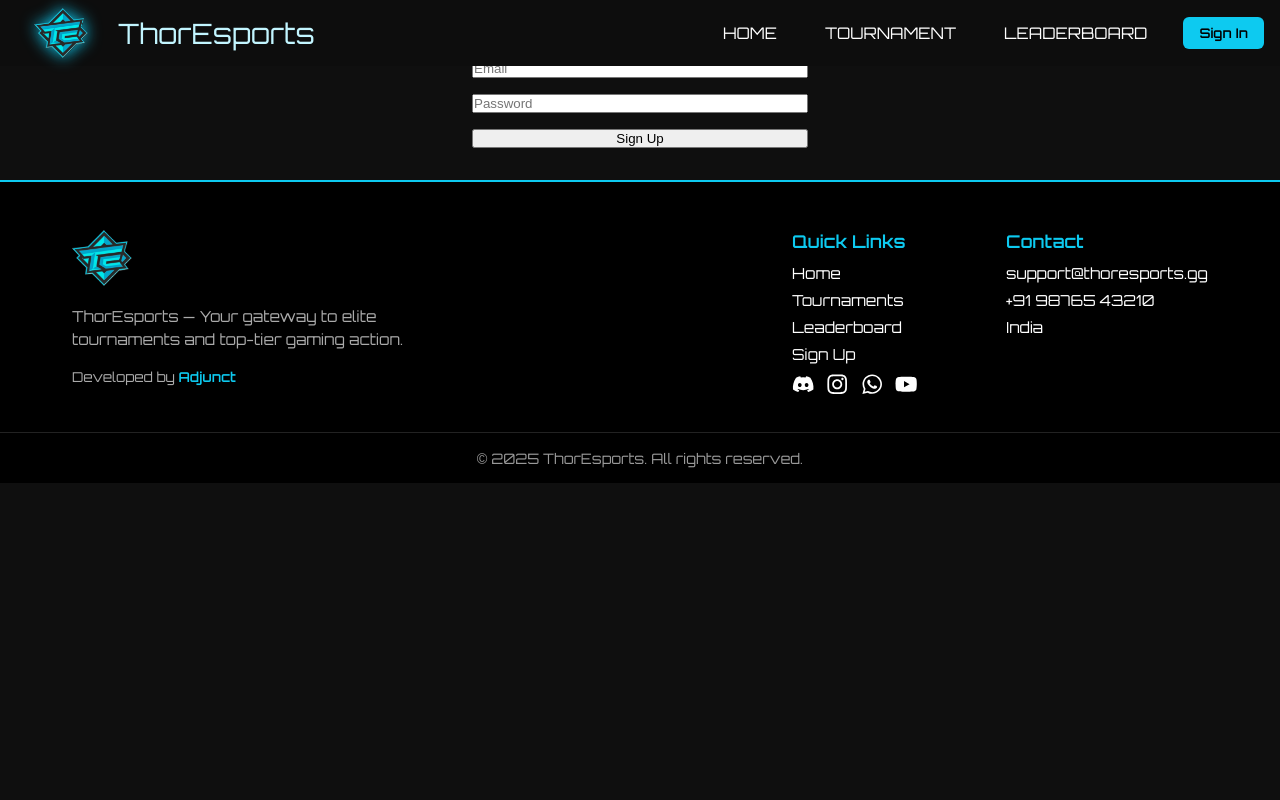
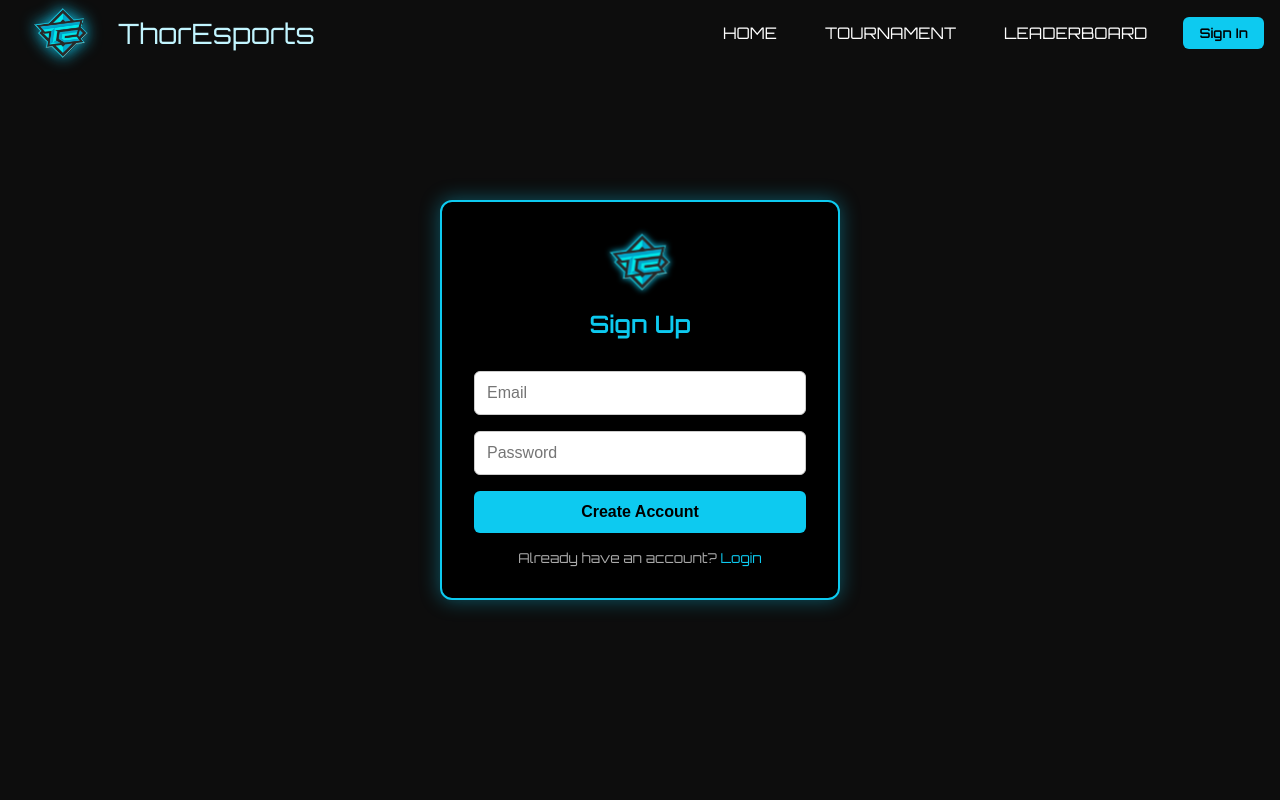
Before and after one commit to dhaneshvaibhav/thoresport2, a React (Vite) app in the folder thoresport2/: page /signup in a window 1280 px wide. Shown: the top 800 px of the page. Built offline with nearby package versions, Linux system fonts and the light colour scheme.

Commit message:
feat: Enhance user interface with improved styling and navigation links

```diff
--- a/thoresport2/src/components/Footer.jsx
+++ b/thoresport2/src/components/Footer.jsx
@@ -29,14 +29,6 @@ function Footer() {
         {/* Right Section */}
         <div style={linkSection}>
           <div style={column}>
-            <h4 style={columnTitle}>Quick Links</h4>
-            <a href="/" style={linkStyle}>Home</a>
-            <a href="/tournament" style={linkStyle}>Tournaments</a>
-            <a href="/leaderboard" style={linkStyle}>Leaderboard</a>
-            <a href="/signup" style={linkStyle}>Sign Up</a>
-
-
-
             {/* Social Icons */}
             <div style={iconRow}>
               <a href="https://discord.com" target="_blank" rel="noopener noreferrer" style={iconLinkStyle}>
@@ -112,7 +104,7 @@ const devCreditStyle = {
 };
 
 const adjunctLinkStyle = {
-  color: '#0DCAF0',
+  color: 'yellow',
   textDecoration: 'none',
   fontWeight: '600',
 };
--- a/thoresport2/src/components/navbar.jsx
+++ b/thoresport2/src/components/navbar.jsx
@@ -47,11 +47,11 @@ const Navbar = () => {
             <i className="bi bi-house-fill nav-icon"></i>
             <span className="nav-label">HOME</span>
           </a>
-          <a href="#tournament" style={linkStyle}>
+          <a href="/tournament" style={linkStyle}>
             <i className="bi bi-trophy-fill nav-icon"></i>
             <span className="nav-label">TOURNAMENT</span>
           </a>
-          <a href="#leaderboard" style={linkStyle}>
+          <a href="/leaderboard" style={linkStyle}>
             <i className="bi bi-bar-chart-line-fill nav-icon"></i>
             <span className="nav-label">LEADERBOARD</span>
           </a>
--- a/thoresport2/src/user/userprofile.jsx
+++ b/thoresport2/src/user/userprofile.jsx
@@ -15,8 +15,8 @@ function UserProfile() {
   };
 
   return (
-    <div style={{ padding: '2rem' }}>
-      <h1>User Profile</h1>
+    <div style={{ padding: '5rem' }}>
+      <h1 style={{color: "white"}}>User Profile</h1>
       <button onClick={handleSignOut} style={{ marginTop: '1rem' }}>
         Sign Out
       </button>
--- a/thoresport2/src/user/usersigning.jsx
+++ b/thoresport2/src/user/usersigning.jsx
@@ -84,6 +84,12 @@ function UserSigning() {
           Sign Up
         </span>
       </p>
+      <p style={footerTextStyle}>
+        Are you A Admin?
+        <span style={linkStyle} onClick={() => navigate('/admin/auth')}>
+        Administrator
+        </span>
+      </p>
 
       {/* Orbitron Font & Keyframes */}
       <link
--- a/thoresport2/src/user/usersignup.jsx
+++ b/thoresport2/src/user/usersignup.jsx
@@ -1,5 +1,6 @@
 import { useState } from 'react';
-import { supabase } from '../supabase'; // ✅ This is the correct import
+import { supabase } from '../supabase';
+import logo from '../assets/logo.png'; // replace with your logo path
 
 function UserSignup() {
   const [email, setEmail] = useState('');
@@ -21,32 +22,136 @@ function UserSignup() {
   };
 
   return (
-    <div style={{ padding: '2rem', maxWidth: '400px', margin: 'auto' }}>
-      <h2>Create an Account</h2>
+    <div style={wrapperStyle}>
+      <div style={formStyle}>
+        <img src={logo} alt="Logo" style={logoStyle} />
+        <h2 style={titleStyle}>Sign Up</h2>
 
         <input
           type="email"
           placeholder="Email"
           value={email}
-        onChange={(e) => setEmail(e.target.value)}
-        style={{ display: 'block', marginBottom: '1rem', width: '100%' }}
+          onChange={e => setEmail(e.target.value)}
+          style={inputStyle}
         />
 
         <input
           type="password"
           placeholder="Password"
           value={password}
-        onChange={(e) => setPassword(e.target.value)}
-        style={{ display: 'block', marginBottom: '1rem', width: '100%' }}
+          onChange={e => setPassword(e.target.value)}
+          style={inputStyle}
         />
 
-      <button onClick={handleSignup} style={{ width: '100%' }}>
-        Sign Up
+        <button onClick={handleSignup} style={buttonStyle}>
+          Create Account
         </button>
 
-      {msg && <p style={{ marginTop: '1rem', color: msg.startsWith('✅') ? 'green' : 'red' }}>{msg}</p>}
+        {msg && (
+          <p style={{ ...messageStyle, color: msg.startsWith('✅') ? '#0DCAF0' : 'red' }}>
+            {msg}
+          </p>
+        )}
+
+        <p style={bottomText}>
+          Already have an account?{' '}
+          <a href="/login" style={linkStyle}>Login</a>
+        </p>
+      </div>
+
+      {/* 👇 Keyframe animation injected inside the component */}
+      <style>
+        {`
+          @keyframes glowPulse {
+            0% {
+              filter: drop-shadow(0 0 0px #0DCAF0);
+              transform: scale(1);
+            }
+            50% {
+              filter: drop-shadow(0 0 10px #0DCAF0);
+              transform: scale(1.05);
+            }
+            100% {
+              filter: drop-shadow(0 0 0px #0DCAF0);
+              transform: scale(1);
+            }
+          }
+        `}
+      </style>
     </div>
   );
 }
 
+// 💅 Styles
+const wrapperStyle = {
+  backgroundColor: '#0d0d0d',
+  minHeight: '100vh',
+  display: 'flex',
+  alignItems: 'center',
+  justifyContent: 'center',
+  fontFamily: "'Orbitron', sans-serif",
+};
+
+const formStyle = {
+  padding: '2rem',
+  maxWidth: '400px',
+  width: '100%',
+  borderRadius: '12px',
+  border: '2px solid #0DCAF0',
+  backgroundColor: '#000000',
+  boxShadow: '0 0 20px #0DCAF066',
+  textAlign: 'center',
+  color: '#fff',
+};
+
+const logoStyle = {
+  width: '60px',
+  marginBottom: '1rem',
+  animation: 'glowPulse 2s infinite ease-in-out',
+};
+
+const titleStyle = {
+  color: '#0DCAF0',
+  marginBottom: '2rem',
+};
+
+const inputStyle = {
+  display: 'block',
+  width: '100%',
+  padding: '0.75rem',
+  marginBottom: '1rem',
+  borderRadius: '6px',
+  border: '1px solid #ccc',
+  fontSize: '1rem',
+  outline: 'none',
+};
+
+const buttonStyle = {
+  width: '100%',
+  padding: '0.75rem',
+  backgroundColor: '#0DCAF0',
+  color: '#000',
+  border: 'none',
+  borderRadius: '6px',
+  fontWeight: '600',
+  fontSize: '1rem',
+  cursor: 'pointer',
+  marginBottom: '1rem',
+};
+
+const messageStyle = {
+  marginTop: '1rem',
+  fontSize: '0.95rem',
+};
+
+const bottomText = {
+  fontSize: '0.85rem',
+  color: '#aaa',
+};
+
+const linkStyle = {
+  color: '#0DCAF0',
+  textDecoration: 'none',
+};
+
 export default UserSignup;
--- a/thoresport2/src/user/usertournament.jsx
+++ b/thoresport2/src/user/usertournament.jsx
@@ -29,8 +29,8 @@ function UserTournament() {
   }, []);
 
   return (
-    <div className="bg-[#0f0f0f] min-h-screen text-white p-6 font-sans">
-      <h1 className="text-3xl font-bold mb-6 text-center text-green-400">Available Tournaments</h1>
+    <div className="bg-[#0f0f0f] min-h-screen text-white p-6 font-sans" style={{ padding: '5rem', maxWidth: 1200, margin: '0 auto' }}>
+      <h1 className="text-3xl font-bold mb-6 text-center text-green-400 " style={{color: "white", padding:"10px"}}>Available Tournaments</h1>
 
       {loading && <p className="text-center text-lg">Loading tournaments...</p>}
       {error && <p className="text-center text-red-500">{error}</p>}
```
Lines whose indentation alone changed are shown as unchanged.
